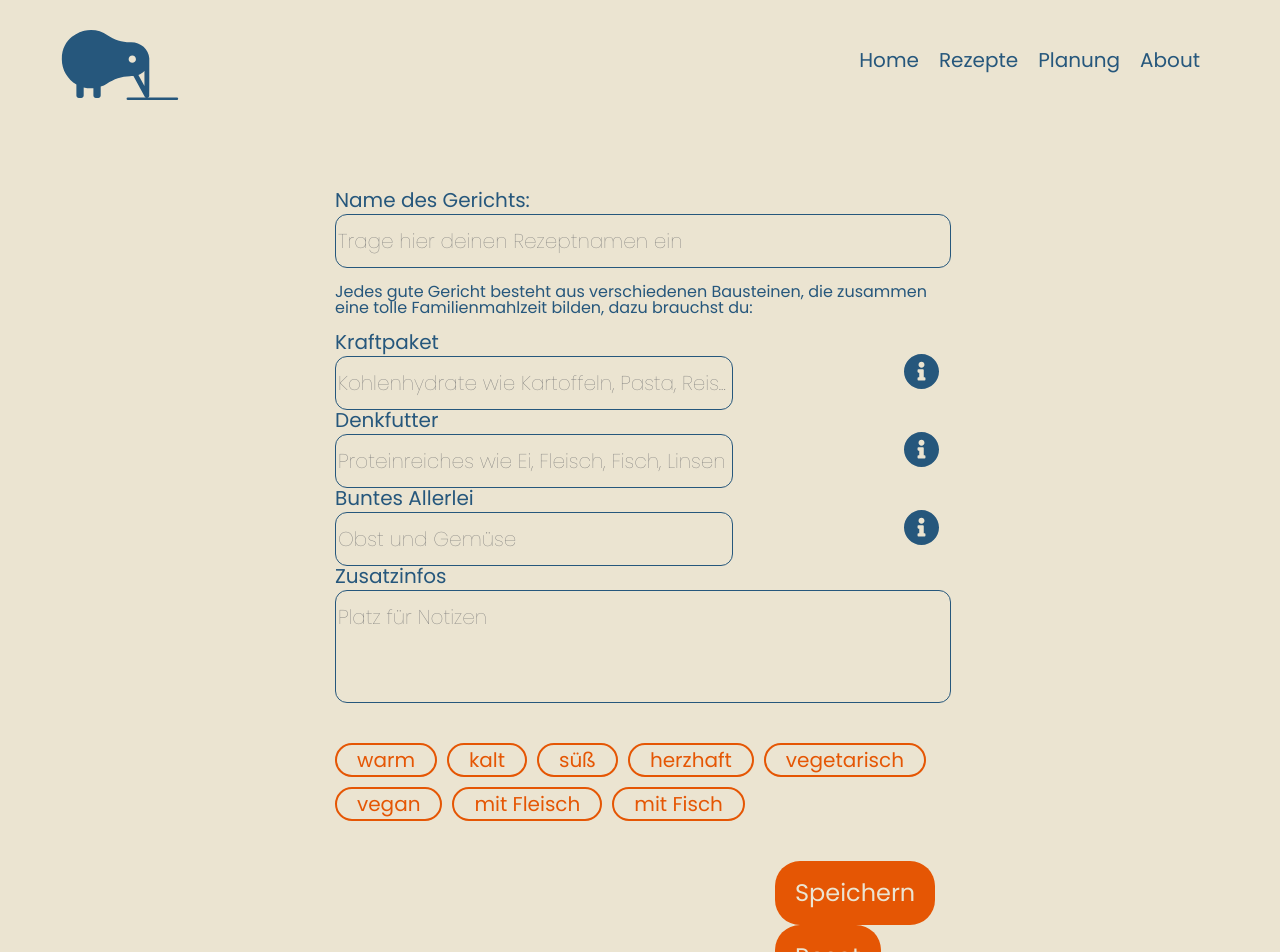
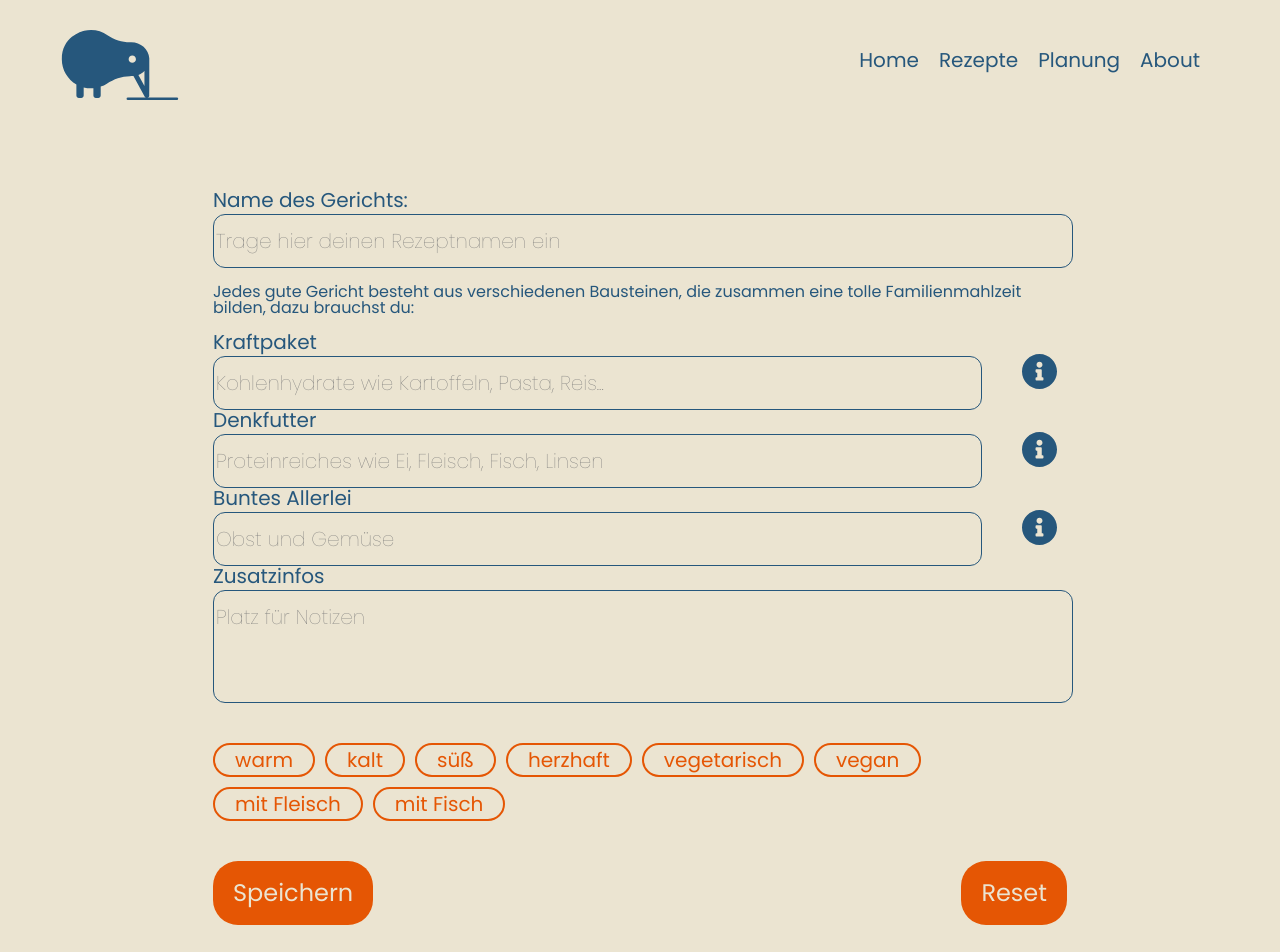
Before and after one commit to coding-bootcamps-eu/final-project-tz-earlybirds, a Vue app: page /recipe-input in a window 1280 px wide. Shown: the top 952 px of the page. Built offline with nearby package versions, Linux system fonts and the light colour scheme.

Commit message:
adds styling recipeview

```diff
--- a/src/views/RecipeInputView.vue
+++ b/src/views/RecipeInputView.vue
@@ -13,7 +13,7 @@
         eine tolle Familienmahlzeit bilden, dazu brauchst du:
       </p>
       <div class="flex-wrapper">
-        <div class="flex-wrapper-2">
+        <div class="grid-wrapper">
           <div>
             <label for="kraftpaket">Kraftpaket</label>
 
@@ -35,7 +35,7 @@
             <img src="../assets/info.svg" />
           </button>
         </div>
-        <div class="flex-wrapper-2">
+        <div class="grid-wrapper">
           <div>
             <label for="denkfutter">Denkfutter</label>
             <input
@@ -55,7 +55,7 @@
             <img src="../assets/info.svg" />
           </button>
         </div>
-        <div class="flex-wrapper-2">
+        <div class="grid-wrapper">
           <div>
             <label for="buntes">Buntes Allerlei</label>
             <input
@@ -91,9 +91,10 @@
           @update:tags="onTagsUpdate($event)"
         ></FilterTags>
       </div>
-
-      <button class="basic-button" type="submit">Speichern</button>
-      <button class="basic-button" type="reset">Reset</button>
+      <div class="button-wrapper">
+        <button class="basic-button" type="submit">Speichern</button>
+        <button class="basic-button" type="reset">Reset</button>
+      </div>
     </form>
 
     <dialog ref="kraftpaket">
@@ -140,7 +141,7 @@
 form {
   color: var(--color-blue);
   margin: auto;
-  width: 50%;
+  width: 70%;
 }
 label {
   font-family: "poppins" regular;
@@ -166,9 +167,10 @@ input::placeholder {
   flex-wrap: wrap;
   justify-content: space-between;
 }
-.flex-wrapper-2 {
-  display: flex;
-  justify-content: space-between;
+.grid-wrapper {
+  display: grid;
+  grid-template-columns: 15fr 1fr;
+  gap: 2rem;
 }
 img {
   cursor: pointer;
@@ -178,6 +180,16 @@ img {
 }
 #filter-tags {
   margin-block: 2rem;
+}
+dialog {
+  width: 70%;
+}
+button {
+  margin: 0;
+}
+.button-wrapper {
+  display: flex;
+  justify-content: space-between;
 }
 </style>
 <script>
--- a/src/views/RecipeItemView.vue
+++ b/src/views/RecipeItemView.vue
@@ -1,18 +1,34 @@
 <template>
+  <h1>{{ recipe.title }}</h1>
   <div class="recipe-item">
-    <h1>{{ recipe.title }}</h1>
     <h2>Kraftpaket</h2>
     <p>{{ recipe.kraftpaket }}</p>
     <h2>Denkfutter</h2>
-    {{ recipe.denkfutter }}
+    <p>{{ recipe.denkfutter }}</p>
     <h2>Buntes Allerlei</h2>
-    {{ recipe.buntes }}
+    <p>{{ recipe.buntes }}</p>
     <h2>Zusatzinfos</h2>
-    {{ recipe.zusatzinfos }}
+    <p>{{ recipe.zusatzinfos }}</p>
 
-    <FilterTags :tags="recipe.tags"></FilterTags>
+    <div class="filter-tags">
+      <FilterTags :tags="recipe.tags"></FilterTags>
+    </div>
   </div>
 </template>
+
+<style scoped>
+.recipe-item {
+  padding-top: 3rem;
+  display: flex;
+  flex-direction: column;
+}
+
+.filter-tags {
+  display: flex;
+  flex-wrap: wrap;
+  margin: 5% 15%;
+}
+</style>
 
 <script>
 import FilterTags from "@/components/FilterTags.vue";
```
